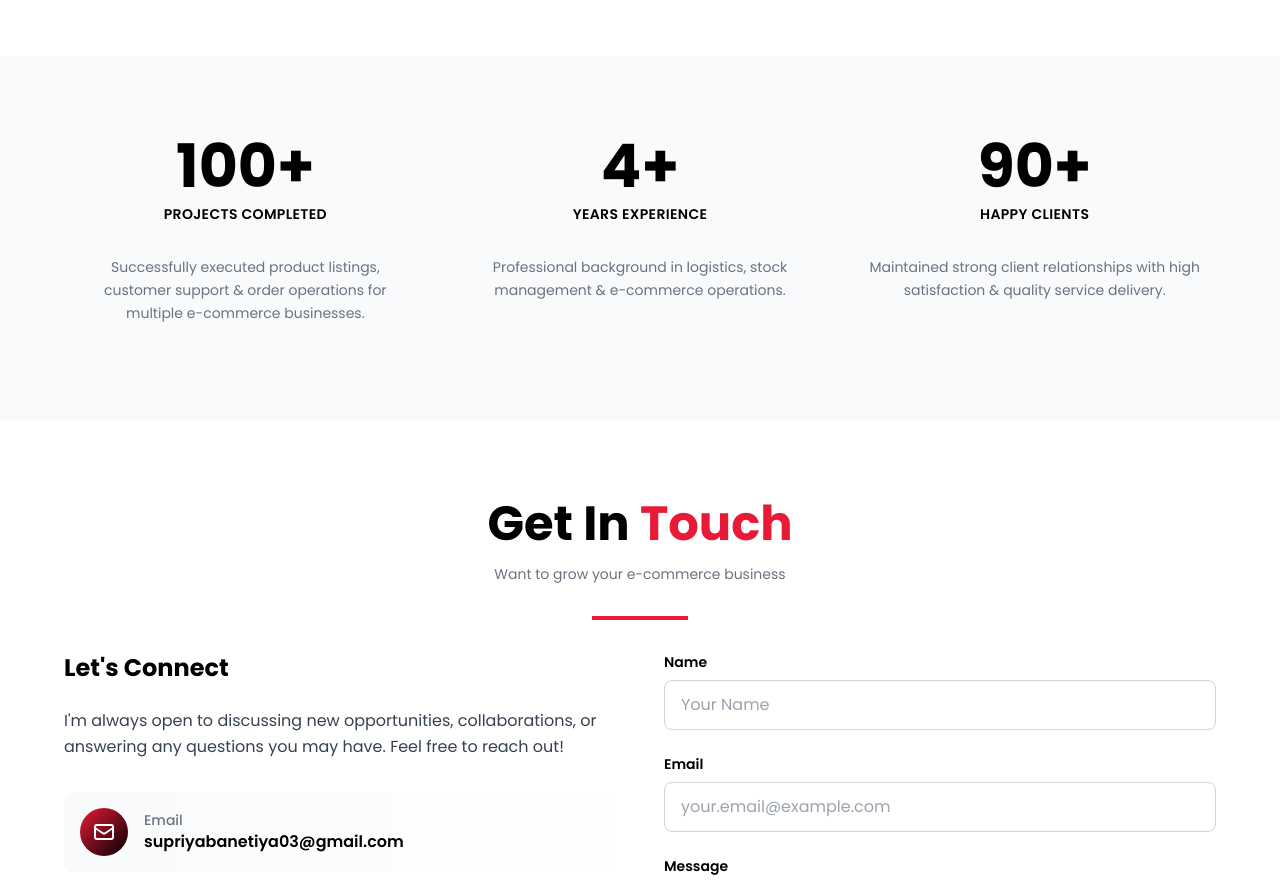
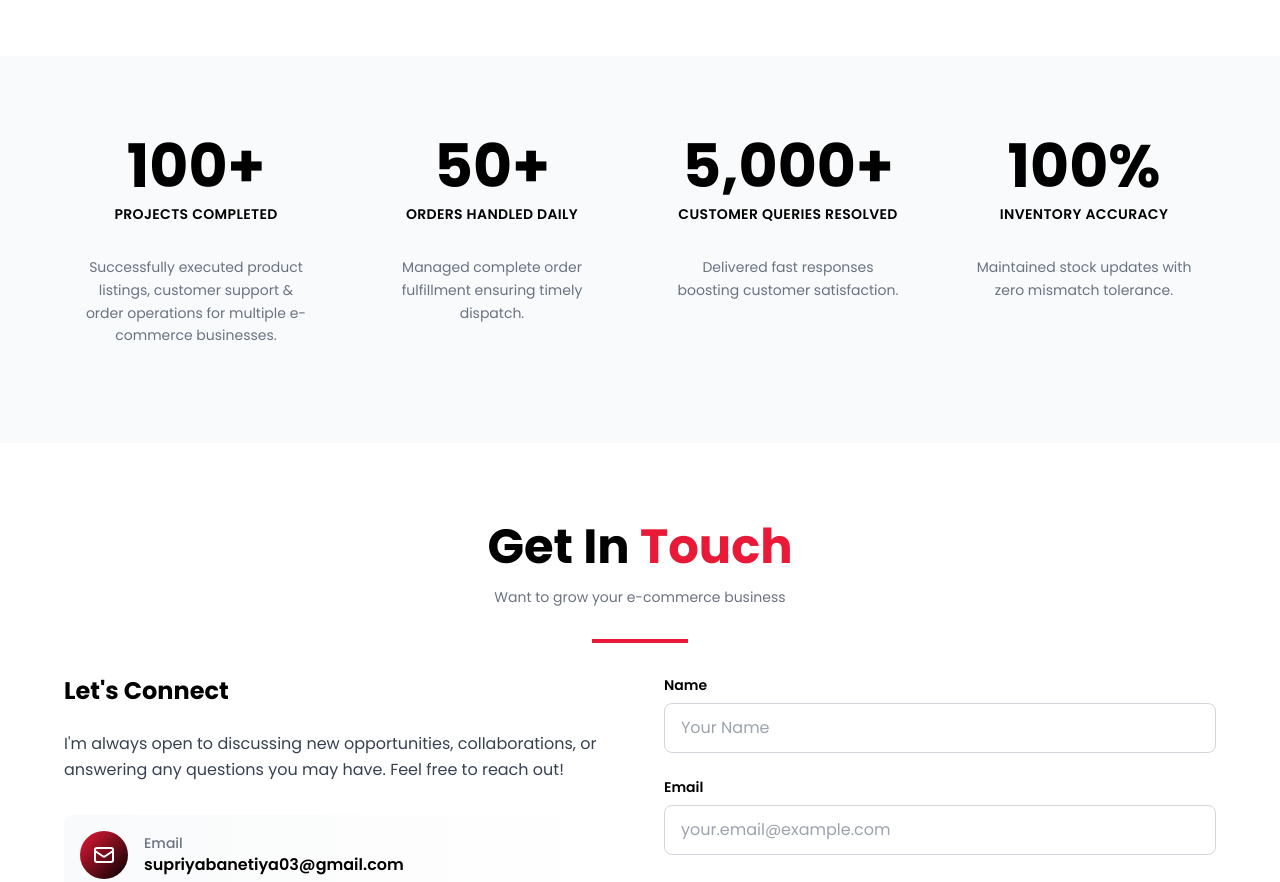
Before and after one commit to supriyabanetiya/supriya-portfolio, a React (Vite) app: page / in a window 1280 px wide. Shown: the part 4300-5182 px from the top of the page. Built offline with nearby package versions, Linux system fonts and the light colour scheme.

Commit message:
update necessary changes

```diff
--- a/src/components/Achievements.jsx
+++ b/src/components/Achievements.jsx
@@ -29,16 +29,22 @@ const Achievements = () => {
       description: 'Successfully executed product listings, customer support & order operations for multiple e-commerce businesses.'
     },
     {
-      number: 4,
+      number: 50,
       suffix: '+',
-      title: 'YEARS EXPERIENCE',
-      description: 'Professional background in logistics, stock management & e-commerce operations.'
+      title: 'ORDERS HANDLED DAILY',
+      description: 'Managed complete order fulfillment ensuring timely dispatch.'
     },
     {
-      number: 90,
+      number: 5000,
       suffix: '+',
-      title: 'HAPPY CLIENTS',
-      description: 'Maintained strong client relationships with high satisfaction & quality service delivery.'
+      title: 'CUSTOMER QUERIES RESOLVED',
+      description: 'Delivered fast responses boosting customer satisfaction.'
+    },
+    {
+      number: 100,
+      suffix: '%',
+      title: 'INVENTORY ACCURACY',
+      description: 'Maintained stock updates with zero mismatch tolerance.'
     }
   ]
 
@@ -46,7 +52,7 @@ const Achievements = () => {
     <section id="achievements" className="py-20 bg-transparent">
       <div className="container-custom px-4">
         <div className="max-w-6xl mx-auto">
-          <div className="grid grid-cols-1 md:grid-cols-2 lg:grid-cols-3 gap-8 justify-items-center">
+          <div className="grid grid-cols-1 md:grid-cols-2 lg:grid-cols-4 gap-8 justify-items-center">
             {stats.map((stat, index) => (
               <motion.div
                 key={index}
```
